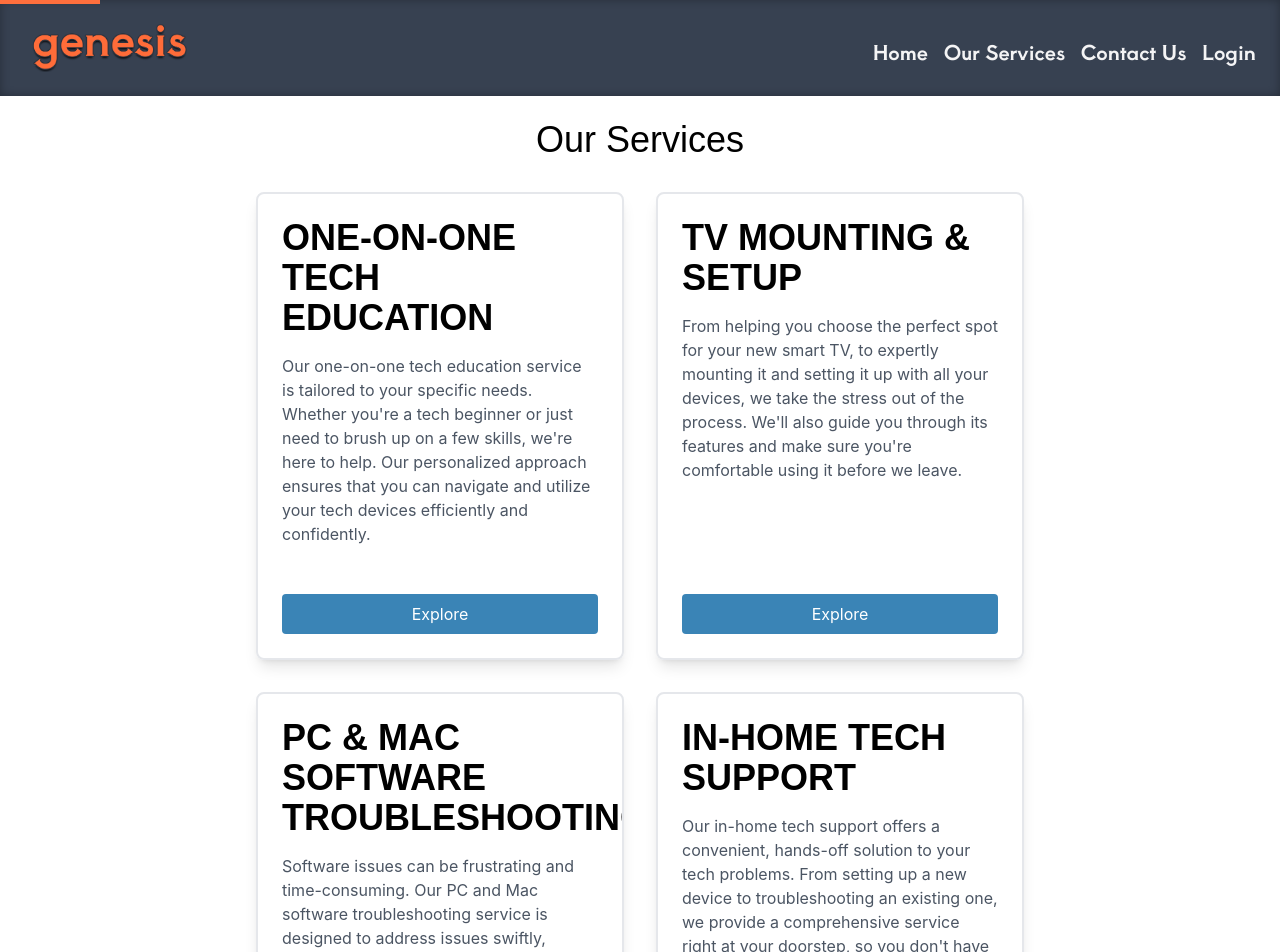
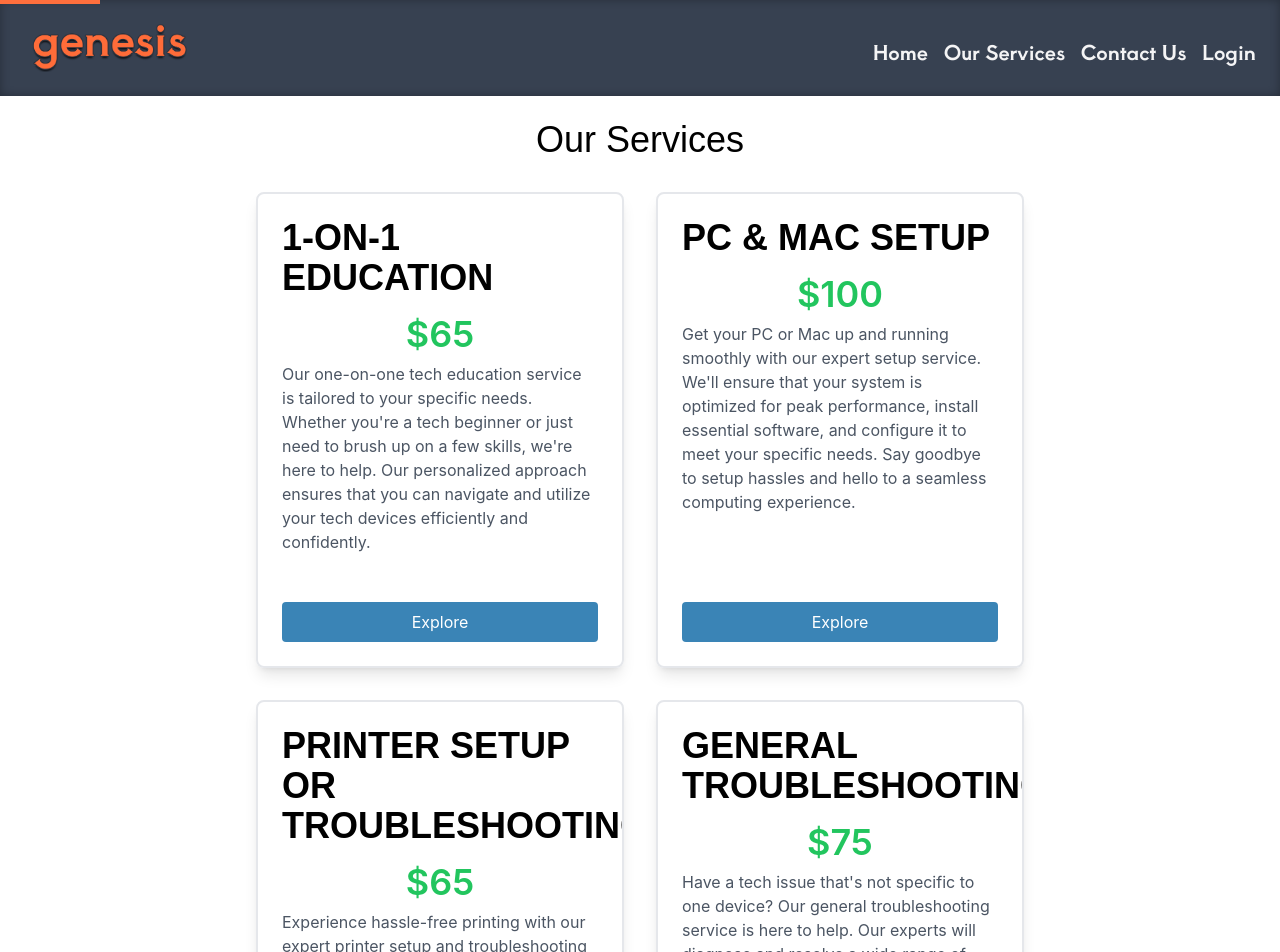
Before and after one commit to MonkeyCrumbs999/Genesis-Tech-Support, a React (Create React App) app in the folder client/: page /services in a window 1280 px wide. Shown: the top 952 px of the page. Built offline with nearby package versions, Linux system fonts and the light colour scheme.

Commit message:
adjusted service cards

```diff
--- a/client/src/components/ServiceCard.js
+++ b/client/src/components/ServiceCard.js
@@ -1,9 +1,8 @@
-// ServiceCard.js
 import React from "react";
 import { Link } from "react-router-dom";
 import { motion } from "framer-motion";
 
-export default function ServiceCard({ title, description, link }) {
+export default function ServiceCard({ title, description, price, link }) {
   return (
     <motion.div
       className="flex flex-col h-full border-2 border-gray-200 rounded-lg shadow-lg overflow-hidden"
@@ -18,6 +17,11 @@ export default function ServiceCard({ title, description, link }) {
           transition={{ duration: 0.2 }}>
           {title}
         </motion.h2>
+        {price && (
+          <div className="text-4xl text-center text-green-500 font-semibold mb-2">
+            {price}
+          </div>
+        )}
         <motion.p
           className="text-base text-gray-600"
           initial={{ y: 20 }}
--- a/client/src/components/Services.js
+++ b/client/src/components/Services.js
@@ -13,24 +13,36 @@ function Services() {
           </h1>
           <div className="grid grid-cols-1 md:grid-cols-2 gap-8 max-w-3xl mx-auto">
             <ServiceCard
-              title="One-On-One Tech Education"
+              title="1-on-1 Education"
               description="Our one-on-one tech education service is tailored to your specific needs. Whether you're a tech beginner or just need to brush up on a few skills, we're here to help. Our personalized approach ensures that you can navigate and utilize your tech devices efficiently and confidently."
+              price="$65"
               link="/services/tech-education"
             />
+            {/*
             <ServiceCard
               title="TV Mounting & Setup"
               description="From helping you choose the perfect spot for your new smart TV, to expertly mounting it and setting it up with all your devices, we take the stress out of the process. We'll also guide you through its features and make sure you're comfortable using it before we leave."
               link="/services/tv-mounting"
+            /> */}
+            <ServiceCard
+              title="PC & Mac Setup"
+              description="Get your PC or Mac up and running smoothly with our expert setup service. We'll ensure that your system is optimized for peak performance, install essential software, and configure it to meet your specific needs. Say goodbye to setup hassles and hello to a seamless computing experience."
+              link="/services/pc-mac-setup"
+              price="$100"
             />
+
             <ServiceCard
-              title="PC & Mac Software Troubleshooting"
-              description="Software issues can be frustrating and time-consuming. Our PC and Mac software troubleshooting service is designed to address issues swiftly, minimizing downtime. Whether it's a stubborn application, a slow system, or a virus, we've got the solutions."
-              link="/services/software-troubleshooting"
+              title="Printer Setup or Troubleshooting"
+              description="Experience hassle-free printing with our expert printer setup and troubleshooting service. Whether you're installing a new printer or dealing with printing issues, we've got you covered. We'll ensure your printer is seamlessly integrated into your network and resolve any printing problems you encounter."
+              link="/services/printer-setup"
+              price="$65"
             />
+
             <ServiceCard
-              title="In-Home Tech Support"
-              description="Our in-home tech support offers a convenient, hands-off solution to your tech problems. From setting up a new device to troubleshooting an existing one, we provide a comprehensive service right at your doorstep, so you don't have to worry about a thing."
-              link="/services/in-home-support"
+              title="General Troubleshooting"
+              description="Have a tech issue that's not specific to one device? Our general troubleshooting service is here to help. Our experts will diagnose and resolve a wide range of technical problems, from connectivity issues to software glitches, ensuring your devices run smoothly."
+              link="/services/general-troubleshooting"
+              price="$75"
             />
           </div>
         </div>
--- a/client/src/components/services/Card.js
+++ b/client/src/components/services/Card.js
@@ -1,9 +1,7 @@
-//these are used in the rest of the 'services' components. this is the visual card modularity offered to them
-
 import React from "react";
 import { motion } from "framer-motion";
 
-const Card = ({ navigateBack, title, description }) => (
+const Card = ({ navigateBack, title, description, price }) => (
   <motion.div
     className="flex justify-center items-start min-h-screen py-32 px-4"
     initial={{ opacity: 0, scale: 0.9 }}
@@ -27,6 +25,12 @@ const Card = ({ navigateBack, title, description }) => (
         {title}
       </motion.h2>
 
+      {price && (
+        <div className="text-4xl text-center text-green-500 font-semibold mb-2">
+          {price}
+        </div>
+      )}
+
       <motion.p
         className="text-base text-gray-600"
         initial={{ y: 20 }}
--- /dev/null
+++ b/client/src/components/services/GeneralTroubleshooting.js
@@ -0,0 +1,16 @@
+import React from "react";
+import { useNavigate } from "react-router-dom";
+import Card from "./Card";
+
+export default function GeneralTroubleshooting() {
+  const navigate = useNavigate();
+
+  return (
+    <Card
+      navigateBack={() => navigate(-1)}
+      title="General Troubleshooting"
+      description="Have a tech issue that's not specific to one device? Our general troubleshooting service is here to help. Our experts will diagnose and resolve a wide range of technical problems, from connectivity issues to software glitches, ensuring your devices run smoothly."
+      price="$75"
+    />
+  );
+}
--- /dev/null
+++ b/client/src/components/services/PCMacSetup.js
@@ -0,0 +1,15 @@
+import React from "react";
+import { useNavigate } from "react-router-dom";
+import Card from "./Card";
+
+export default function PCMacSetup() {
+  const navigate = useNavigate();
+
+  return (
+    <Card
+      navigateBack={() => navigate(-1)}
+      title="PC & Mac Setup"
+      description="Get your PC or Mac up and running smoothly with our expert setup service. We'll ensure that your system is optimized for peak performance, install essential software, and configure it to meet your specific needs. Say goodbye to setup hassles and hello to a seamless computing experience."
+    />
+  );
+}
--- /dev/null
+++ b/client/src/components/services/PrinterSetup.js
@@ -0,0 +1,15 @@
+import React from "react";
+import { useNavigate } from "react-router-dom";
+import Card from "./Card";
+
+export default function PrinterSetup() {
+  const navigate = useNavigate();
+
+  return (
+    <Card
+      navigateBack={() => navigate(-1)}
+      title="Printer Setup or Troubleshooting"
+      description="Experience hassle-free printing with our expert printer setup and troubleshooting service. Whether you're installing a new printer or dealing with printing issues, we've got you covered. We'll ensure your printer is seamlessly integrated into your network and resolve any printing problems you encounter."
+    />
+  );
+}
--- a/client/src/components/services/TechEducation.js
+++ b/client/src/components/services/TechEducation.js
@@ -8,7 +8,7 @@ export default function TechEducation() {
   return (
     <Card
       navigateBack={() => navigate(-1)}
-      title="One-On-One Tech Education"
+      title="1-On-1 Education"
       description="Our one-on-one tech education service is tailored to your specific needs. Whether you're a tech beginner or just need to brush up on a few skills..."
     />
   );
--- a/client/src/routes.js
+++ b/client/src/routes.js
@@ -1,8 +1,8 @@
 import React from "react";
 import { Route, Routes, useLocation } from "react-router-dom";
-import { useEffect } from 'react';
+import { useEffect } from "react";
 import ProtectedRoute from "./ProtectedRoute";
-import ScrollProgressBar from "./components/ScrollProgressBar"; // Import your ScrollProgressBar component
+import ScrollProgressBar from "./components/ScrollProgressBar";
 
 import Home from "./components/Home";
 import Subscription from "./components/Subscription";
@@ -16,29 +16,36 @@ import TVMounting from "./components/services/TVMounting";
 import TechEducation from "./components/services/TechEducation";
 import SoftwareTroubleshooting from "./components/services/SoftwareTroubleshooting";
 import InHomeSupport from "./components/services/InHomeSupport";
-import NotFound from "./components/NotFound"; // Import the NotFound component
+import GeneralTroubleshooting from "./components/services/GeneralTroubleshooting";
+import PCMacSetup from "./components/services/PCMacSetup";
+import PrinterSetup from "./components/services/PrinterSetup"; // Import the PrinterSetup component
+
+import NotFound from "./components/NotFound";
 
 function useConditionalHideScrollbars() {
   const location = useLocation();
 
   useEffect(() => {
-    if (location.pathname === '/appointment') {
-      document.body.classList.add('scroll-hide-chrome', 'scroll-hide-firefox');
+    if (location.pathname === "/appointment") {
+      document.body.classList.add("scroll-hide-chrome", "scroll-hide-firefox");
     } else {
-      document.body.classList.remove('scroll-hide-chrome', 'scroll-hide-firefox');
+      document.body.classList.remove(
+        "scroll-hide-chrome",
+        "scroll-hide-firefox"
+      );
     }
   }, [location]);
 }
 
 export default function AppRoutes() {
   const location = useLocation();
-  const shouldDisplayProgressBar = location.pathname !== '/appointment';
+  const shouldDisplayProgressBar = location.pathname !== "/appointment";
 
-  useConditionalHideScrollbars(); // Call the custom hook
+  useConditionalHideScrollbars();
 
   return (
     <>
-      <ScrollProgressBar shouldDisplay={shouldDisplayProgressBar} /> {/* Use the shouldDisplay prop here */}
+      <ScrollProgressBar shouldDisplay={shouldDisplayProgressBar} />
 
       <Routes>
         <Route path="/" element={<Home />} />
@@ -60,6 +67,15 @@ export default function AppRoutes() {
           element={<SoftwareTroubleshooting />}
         />
         <Route path="/services/in-home-support" element={<InHomeSupport />} />
+        <Route
+          path="/services/general-troubleshooting"
+          element={<GeneralTroubleshooting />}
+        />
+        <Route path="/services/pc-mac-setup" element={<PCMacSetup />} />
+        <Route
+          path="/services/printer-setup"
+          element={<PrinterSetup />} // Add the PrinterSetup route
+        />
         <Route path="/login" element={<Login />} />
         <Route path="/register" element={<Register />} />
         <Route
@@ -71,7 +87,6 @@ export default function AppRoutes() {
           }
         />
 
-        {/* Catch-all route for 404 */}
         <Route path="*" element={<NotFound />} />
       </Routes>
     </>
```
